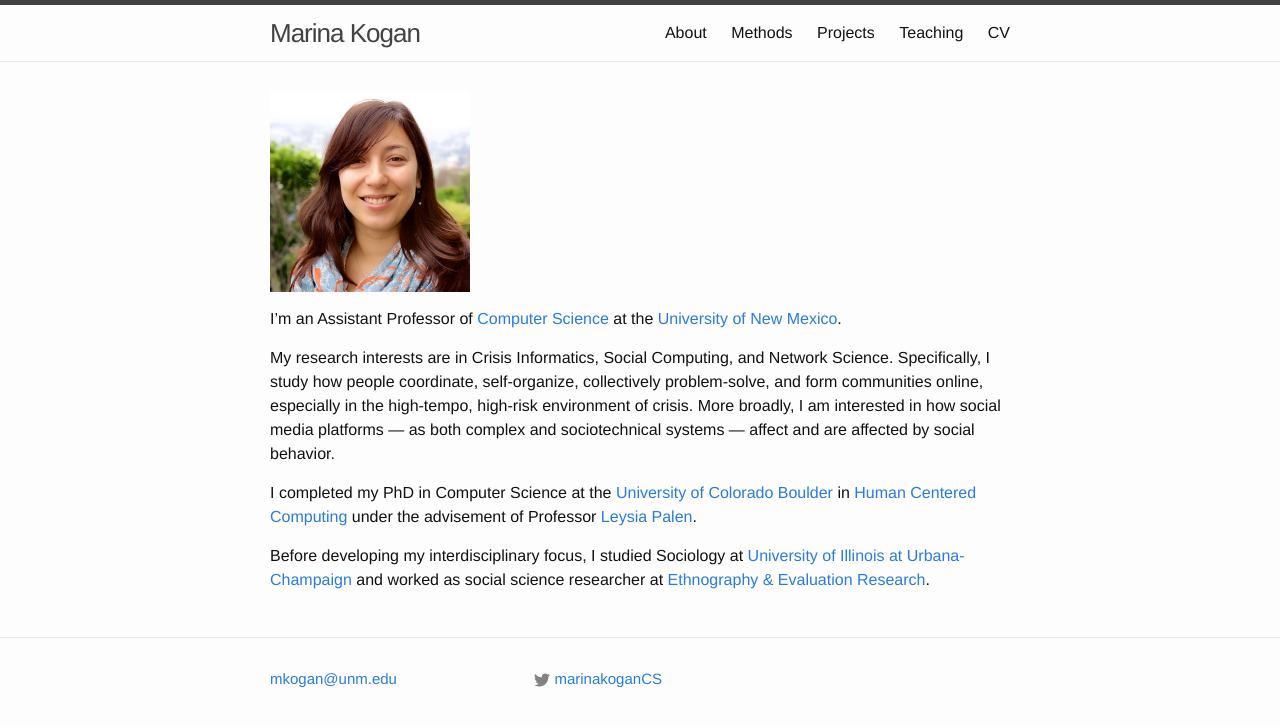
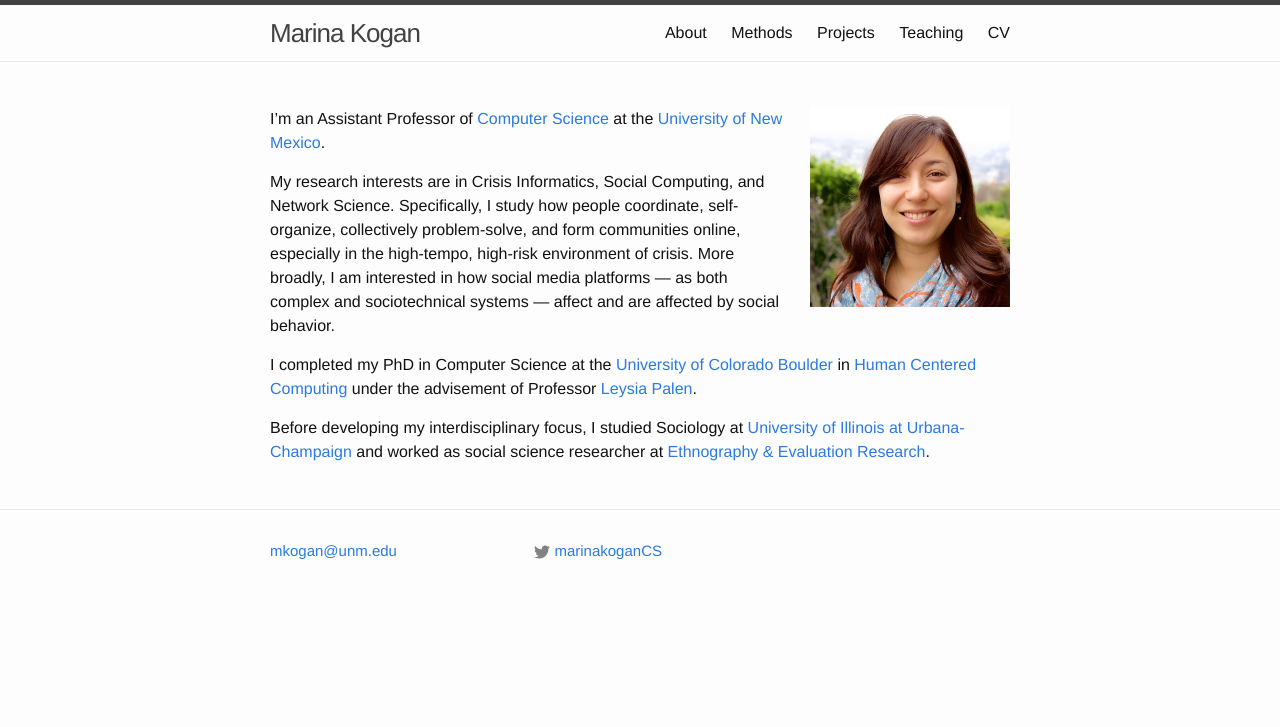
Before and after one commit to marinkala/marinkala.github.com, a Jekyll site: the page built from index.md, in a window 1280 px wide. Shown: the top 727 px of the page. Built offline with Jekyll 4.4.1, drawn with Linux system fonts in a browser that asks for light colours.

Commit message:
wrapped text around pic

```diff
--- a/index.md
+++ b/index.md
@@ -2,8 +2,7 @@
 layout: default
 excerpt: "This is my landing page"
 ---
-
-<img src="assets/prof_head.jpg" height="200" />
+<img src="assets/prof_head.jpg" alt="headshot" style="width: 200px; margin-left: 20px;" align="right"/>
 
 I'm an Assistant Professor of [Computer Science](http://cs.unm.edu/) at the [University of New Mexico](http://unm.edu).
 
```
